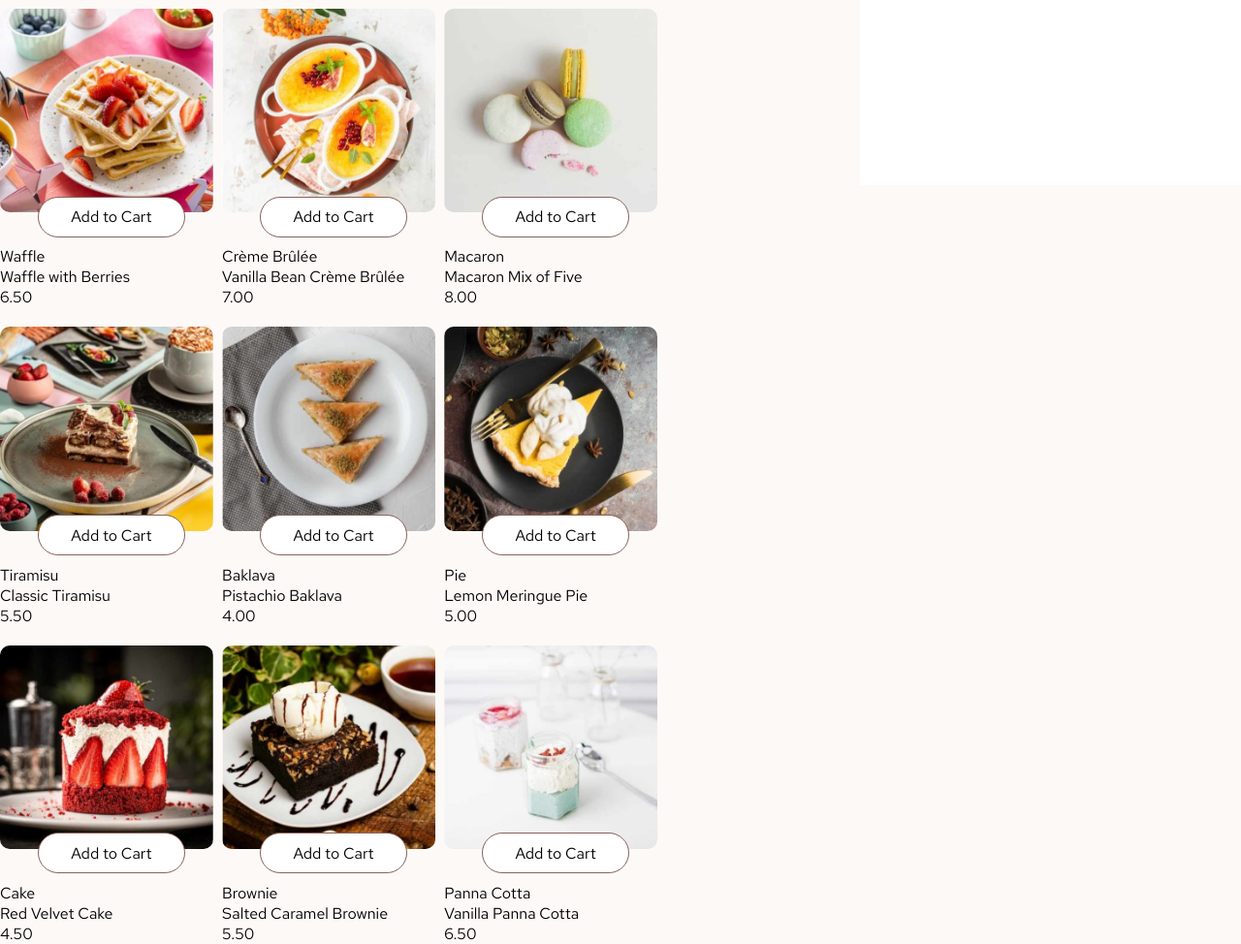
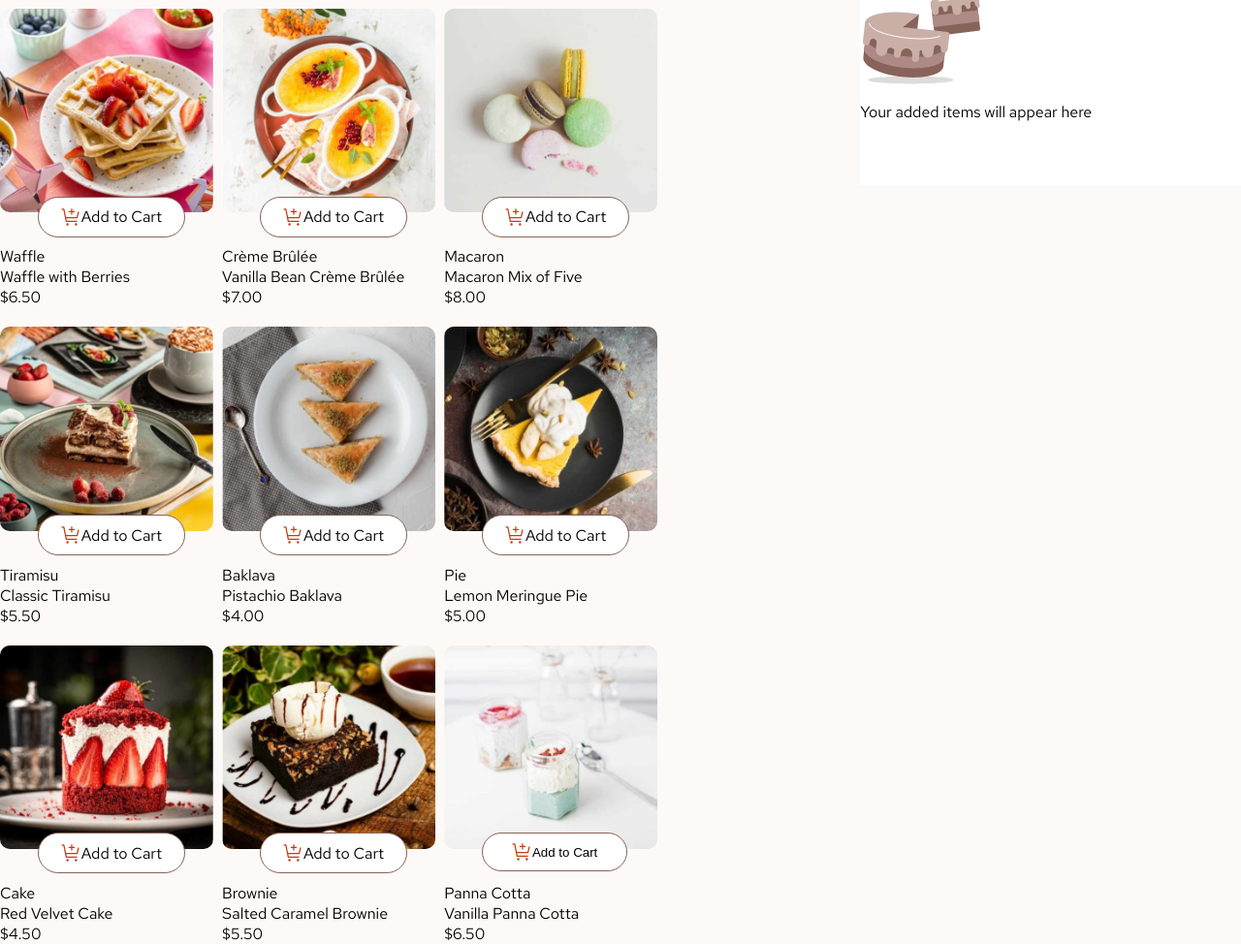
Before and after one commit to Deeeeya/product-list-with-cart, a plain HTML site: page product-list-with-cart-main/index.html in a window 1280 px wide. Shown: the part 59-1033 px from the top of the page at 97% size. Drawn offline with Linux system fonts and the light colour scheme.

Commit message:
finished final design, started implementing js to cart

```diff
--- a/product-list-with-cart-main/index.html
+++ b/product-list-with-cart-main/index.html
@@ -37,12 +37,17 @@
               src="/product-list-with-cart-main/assets/images/image-waffle-desktop.jpg"
               alt="waffle"
             />
-            <div class="addCart">Add to Cart</div>
+            <div class="addCart">
+              <img
+                src="/product-list-with-cart-main/assets/images/icon-add-to-cart.svg"
+                alt="cart"
+              />Add to Cart
+            </div>
           </div>
           <div class="foodInfo">
             <p class="title">Waffle</p>
             <p class="foodName">Waffle with Berries</p>
-            <p class="price">6.50</p>
+            <p class="price">$6.50</p>
           </div>
         </div>
         <div class="foodItem">
@@ -52,12 +57,17 @@
               src="/product-list-with-cart-main/assets/images/image-creme-brulee-desktop.jpg"
               alt="cremebrulee"
             />
-            <div class="addCart">Add to Cart</div>
+            <div class="addCart">
+              <img
+                src="/product-list-with-cart-main/assets/images/icon-add-to-cart.svg"
+                alt="cart"
+              />Add to Cart
+            </div>
           </div>
           <div class="foodInfo">
             <p class="title">Crème Brûlée</p>
             <p class="foodName">Vanilla Bean Crème Brûlée</p>
-            <p class="price">7.00</p>
+            <p class="price">$7.00</p>
           </div>
         </div>
         <div class="foodItem">
@@ -67,12 +77,17 @@
               src="/product-list-with-cart-main/assets/images/image-macaron-desktop.jpg"
               alt="macaron"
             />
-            <div class="addCart">Add to Cart</div>
+            <div class="addCart">
+              <img
+                src="/product-list-with-cart-main/assets/images/icon-add-to-cart.svg"
+                alt="cart"
+              />Add to Cart
+            </div>
           </div>
           <div class="foodInfo">
             <p class="title">Macaron</p>
             <p class="foodName">Macaron Mix of Five</p>
-            <p class="price">8.00</p>
+            <p class="price">$8.00</p>
           </div>
         </div>
         <div class="foodItem">
@@ -82,12 +97,17 @@
               src="/product-list-with-cart-main/assets/images/image-tiramisu-desktop.jpg"
               alt="tiramisu"
             />
-            <div class="addCart">Add to Cart</div>
+            <div class="addCart">
+              <img
+                src="/product-list-with-cart-main/assets/images/icon-add-to-cart.svg"
+                alt="cart"
+              />Add to Cart
+            </div>
           </div>
           <div class="foodInfo">
             <p class="title">Tiramisu</p>
             <p class="foodName">Classic Tiramisu</p>
-            <p class="price">5.50</p>
+            <p class="price">$5.50</p>
           </div>
         </div>
         <div class="foodItem">
@@ -97,12 +117,17 @@
               src="/product-list-with-cart-main/assets/images/image-baklava-desktop.jpg"
               alt="baklava"
             />
-            <div class="addCart">Add to Cart</div>
+            <div class="addCart">
+              <img
+                src="/product-list-with-cart-main/assets/images/icon-add-to-cart.svg"
+                alt="cart"
+              />Add to Cart
+            </div>
           </div>
           <div class="foodInfo">
             <p class="title">Baklava</p>
             <p class="foodName">Pistachio Baklava</p>
-            <p class="price">4.00</p>
+            <p class="price">$4.00</p>
           </div>
         </div>
         <div class="foodItem">
@@ -112,12 +137,17 @@
               src="/product-list-with-cart-main/assets/images/image-meringue-desktop.jpg"
               alt="lemonpie"
             />
-            <div class="addCart">Add to Cart</div>
+            <div class="addCart">
+              <img
+                src="/product-list-with-cart-main/assets/images/icon-add-to-cart.svg"
+                alt="cart"
+              />Add to Cart
+            </div>
           </div>
           <div class="foodInfo">
             <p class="title">Pie</p>
             <p class="foodName">Lemon Meringue Pie</p>
-            <p class="price">5.00</p>
+            <p class="price">$5.00</p>
           </div>
         </div>
         <div class="foodItem">
@@ -127,12 +157,17 @@
               src="/product-list-with-cart-main/assets/images/image-cake-desktop.jpg"
               alt="redvelvet"
             />
-            <div class="addCart">Add to Cart</div>
+            <div class="addCart">
+              <img
+                src="/product-list-with-cart-main/assets/images/icon-add-to-cart.svg"
+                alt="cart"
+              />Add to Cart
+            </div>
           </div>
           <div class="foodInfo">
             <p class="title">Cake</p>
             <p class="foodName">Red Velvet Cake</p>
-            <p class="price">4.50</p>
+            <p class="price">$4.50</p>
           </div>
         </div>
         <div class="foodItem">
@@ -142,12 +177,17 @@
               src="/product-list-with-cart-main/assets/images/image-brownie-desktop.jpg"
               alt="Brownie"
             />
-            <div class="addCart">Add to Cart</div>
+            <div class="addCart">
+              <img
+                src="/product-list-with-cart-main/assets/images/icon-add-to-cart.svg"
+                alt="cart"
+              />Add to Cart
+            </div>
           </div>
           <div class="foodInfo">
             <p class="title">Brownie</p>
             <p class="foodName">Salted Caramel Brownie</p>
-            <p class="price">5.50</p>
+            <p class="price">$5.50</p>
           </div>
         </div>
         <div class="foodItem">
@@ -157,19 +197,32 @@
               src="/product-list-with-cart-main/assets/images/image-panna-cotta-desktop.jpg"
               alt="pannacotta"
             />
-            <div class="addCart">Add to Cart</div>
+            <button class="addCart">
+              <img
+                src="/product-list-with-cart-main/assets/images/icon-add-to-cart.svg"
+                alt="cart"
+              />Add to Cart
+            </button>
           </div>
           <div class="foodInfo">
             <p class="title">Panna Cotta</p>
             <p class="foodName">Vanilla Panna Cotta</p>
-            <p class="price">6.50</p>
+            <p class="price" id="price">$6.50</p>
           </div>
         </div>
       </div>
     </div>
-    <div class="rightSide">
-      <h3>Your Cart (<!-- Quantity -->)</h3>
-      <div><p>Your added items will appear here</p></div>
+    <div class="rightSide" id="cartTable">
+      <h2 class="cartTitle">
+        Your Cart (<span id="cartQuantity"><!-- Quantity --></span>)
+      </h2>
+      <img
+        class="emptyCake"
+        src="/product-list-with-cart-main/assets/images/illustration-empty-cart.svg"
+        alt="empty"
+      />
+      <p class="emptyDescription">Your added items will appear here</p>
     </div>
+    <script href="main.js"></script>
   </body>
 </html>
```
